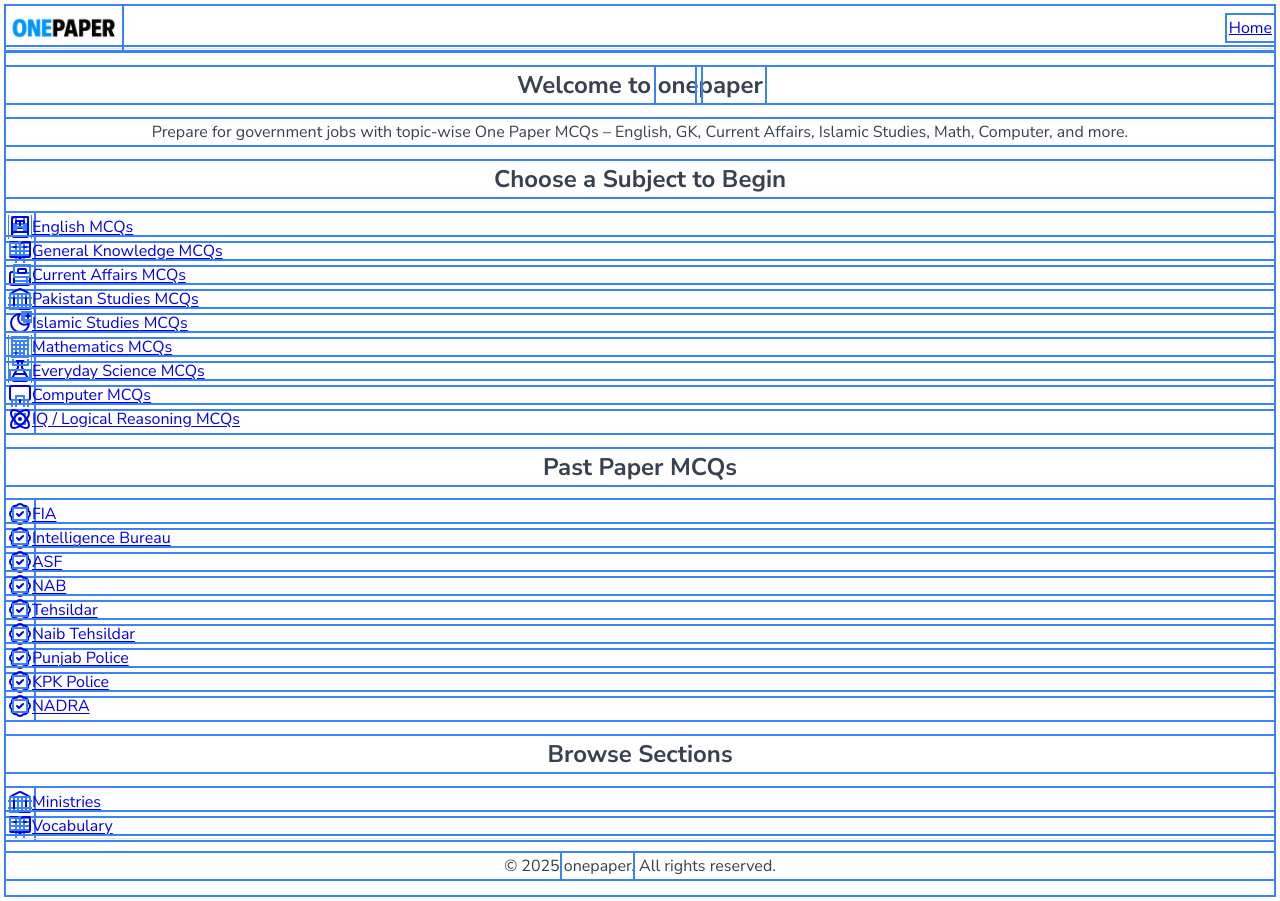
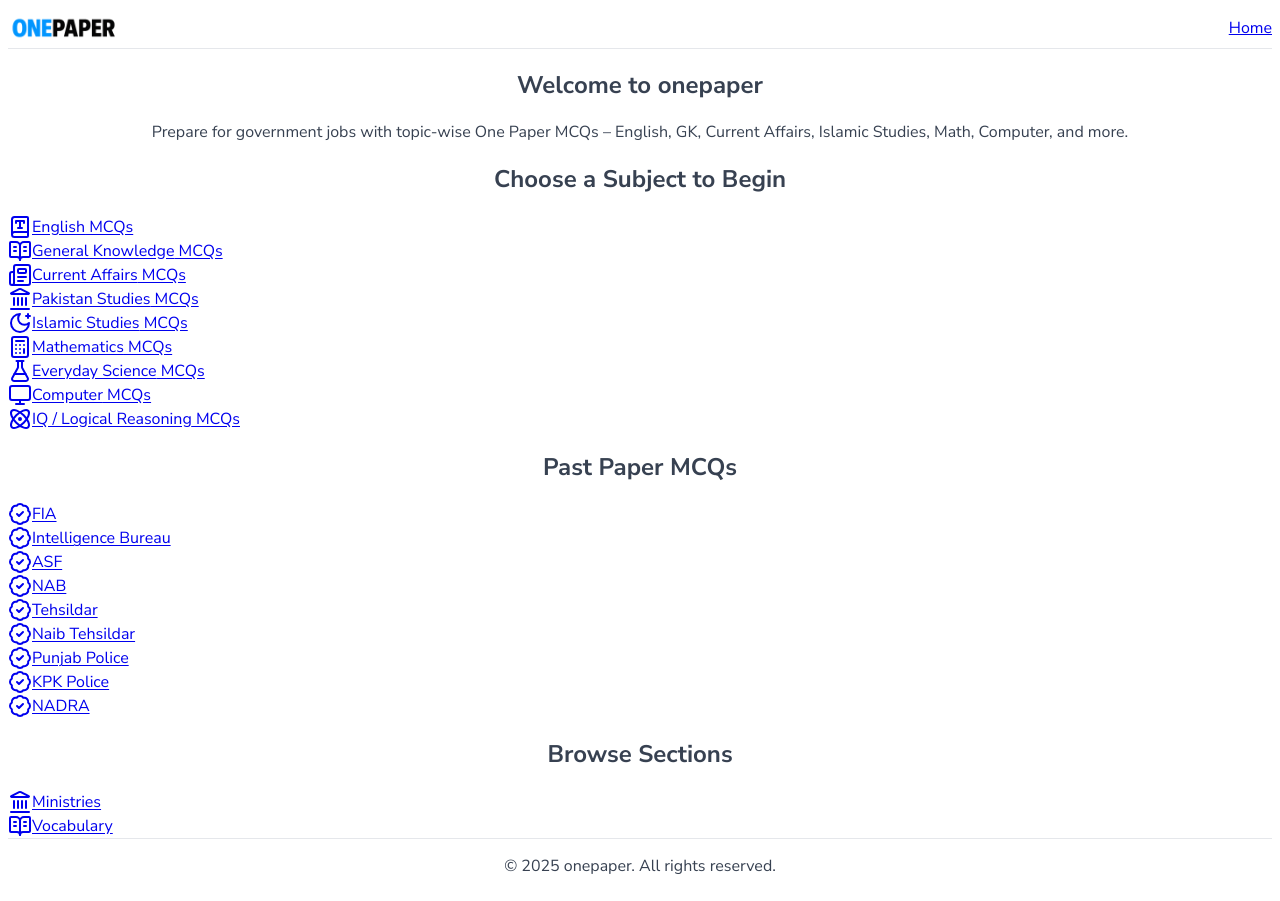
Before and after one commit to waqarkhan424/mcqs-app, a Next.js app: page / in a window 1280 px wide. Built offline with nearby package versions, Linux system fonts and the light colour scheme.

Commit message:
new commit

```diff
--- a/app/globals.css
+++ b/app/globals.css
@@ -57,20 +57,10 @@
 
 @layer base {
   * {
-    /* @apply border-border outline-ring/50; */
-
-    border-color: var(--border); /* ✅ Fixed custom border */
-    outline-color: var(--ring); /* ✅ Fixed custom ring */
-    outline-width: 2px;
-    outline-style: solid;
-    outline-offset: 2px;
+    border-color: var(--border);
   }
   body {
-    /* @apply bg-background text-foreground antialiased; */
-
     background-color: var(--background);
     color: var(--foreground);
-    -webkit-font-smoothing: antialiased;
-    -moz-osx-font-smoothing: grayscale;
   }
 }
```
